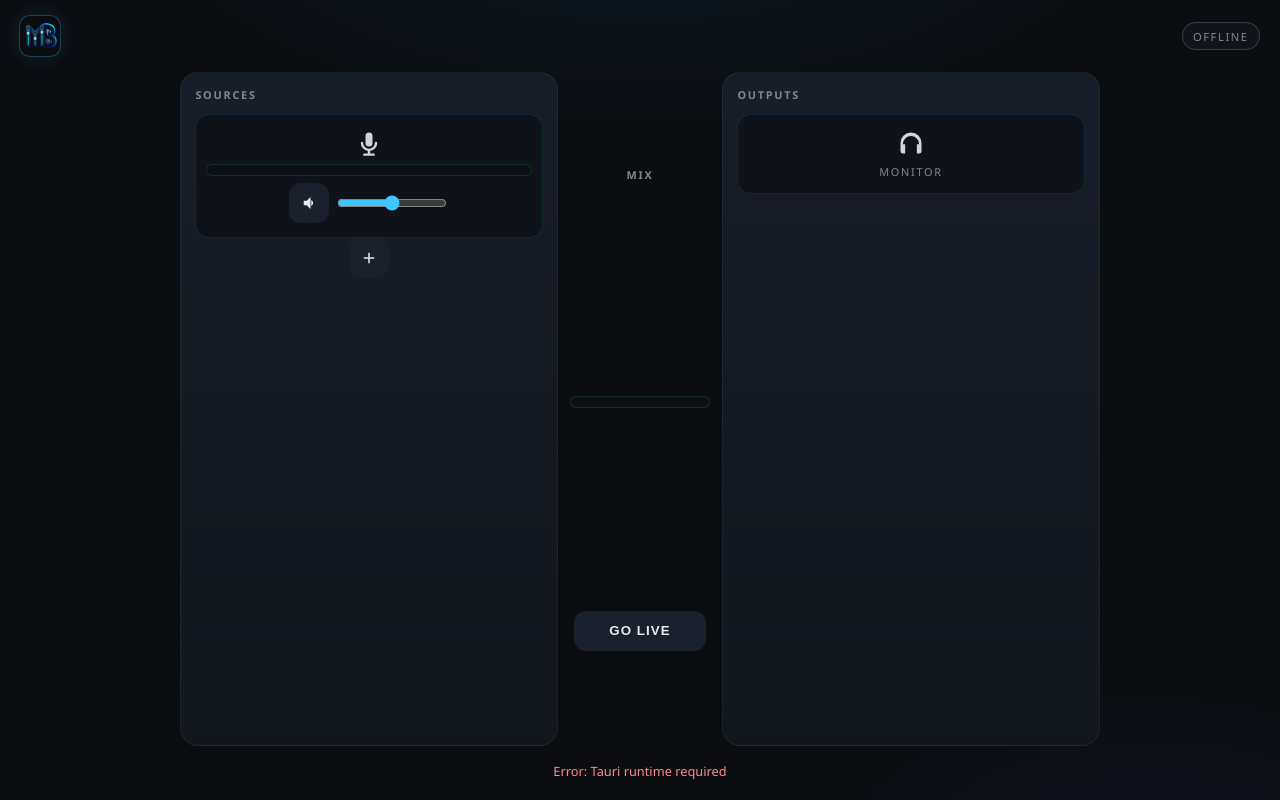
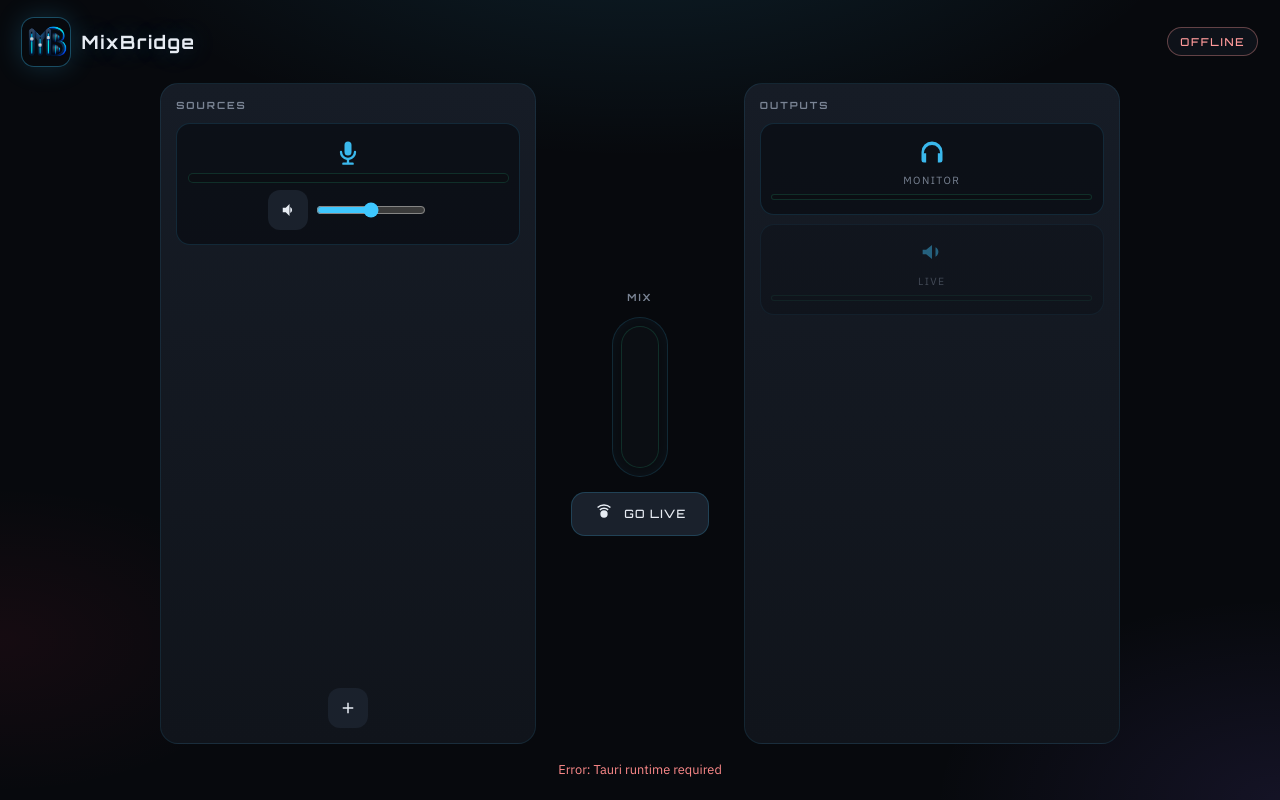
Before and after one commit to Scimonesays/MixBridge, a website built with Vite: page apps/desktop/index.html in a window 1280 px wide. Built offline with nearby package versions, Linux system fonts and the light colour scheme.

Commit message:
Start Phase 4 product shell with Sources-Mix-Outputs Go Live layout.
Align desktop UI with product doctrine: icon-first On Air control and independent Monitor/Live routes.

Co-authored-by: Cursor <cursoragent@cursor.com>

```diff
--- a/apps/desktop/index.html
+++ b/apps/desktop/index.html
@@ -5,57 +5,83 @@
     <meta name="viewport" content="width=device-width, initial-scale=1.0" />
     <title>MixBridge</title>
     <link rel="icon" type="image/png" href="/src/assets/branding/mixbridge-logo.png" />
+    <link rel="preconnect" href="https://fonts.googleapis.com" />
+    <link rel="preconnect" href="https://fonts.gstatic.com" crossorigin />
+    <link href="https://fonts.googleapis.com/css2?family=Orbitron:wght@500;700&family=IBM+Plex+Sans:wght@400;500;600&display=swap" rel="stylesheet" />
     <link rel="stylesheet" href="/src/styles.css" />
   </head>
   <body>
     <div id="app">
       <header class="top">
-        <img class="logo" src="/src/assets/branding/mixbridge-logo.png" alt="MixBridge" width="40" height="40" />
+        <div class="brand">
+          <img class="logo" src="/src/assets/branding/mixbridge-logo.png" alt="MixBridge" width="48" height="48" />
+          <span class="wordmark" aria-hidden="true">MixBridge</span>
+        </div>
         <span id="air-badge" class="badge" title="Broadcast state" aria-live="polite">Standby</span>
       </header>
 
       <main class="flow" aria-label="Sources mix outputs">
-        <section class="col" aria-label="Sources">
-          <h2 class="col-title">Sources</h2>
+        <section class="col sources" aria-labelledby="lbl-sources">
+          <h2 id="lbl-sources" class="col-title">Sources</h2>
+          <div id="source-list" class="stack">
             <div id="source-card" class="source-card" hidden>
               <svg class="glyph" viewBox="0 0 24 24" aria-hidden="true">
                 <path fill="currentColor" d="M12 3a3 3 0 0 1 3 3v6a3 3 0 1 1-6 0V6a3 3 0 0 1 3-3zm-7 9a1 1 0 0 1 2 0 5 5 0 0 0 10 0 1 1 0 1 1 2 0 7 7 0 0 1-6 6.93V21h3a1 1 0 1 1 0 2H8a1 1 0 1 1 0-2h3v-2.07A7 7 0 0 1 5 12z"/>
               </svg>
               <div class="meter-wrap" aria-hidden="true"><div id="source-meter" class="meter"></div></div>
               <div class="source-actions">
-              <button id="btn-mute" class="icon-btn" title="Mute" aria-label="Mute" aria-pressed="false">
+                <button id="btn-mute" class="icon-btn" type="button" title="Mute" aria-label="Mute" aria-pressed="false">
                   <svg width="18" height="18" viewBox="0 0 24 24" aria-hidden="true"><path fill="currentColor" d="M5 9v6h4l5 5V4L9 9H5zm12.5 3a4.5 4.5 0 0 0-2.5-4.03v8.06A4.5 4.5 0 0 0 17.5 12z"/></svg>
                 </button>
                 <input id="gain" type="range" min="0" max="200" value="100" title="Level" aria-label="Level" />
               </div>
             </div>
+          </div>
           <div class="row-actions">
-            <button id="btn-add-tone" class="icon-btn" title="Add tone source" aria-label="Add tone source">
+            <button id="btn-add-tone" class="icon-btn" type="button" title="Add tone" aria-label="Add tone">
               <svg width="18" height="18" viewBox="0 0 24 24" aria-hidden="true"><path fill="currentColor" d="M11 5h2v6h6v2h-6v6h-2v-6H5v-2h6z"/></svg>
             </button>
           </div>
         </section>
 
-        <section class="mix-core" aria-label="Mix">
-          <h2 class="col-title">Mix</h2>
-          <div class="meter-wrap" style="width:140px" aria-label="Master meter">
-            <div id="meter" class="meter" role="meter" aria-valuemin="0" aria-valuemax="100" aria-valuenow="0"></div>
+        <section class="mix-core" aria-labelledby="lbl-mix">
+          <h2 id="lbl-mix" class="col-title">Mix</h2>
+          <div class="master-ring" aria-hidden="true">
+            <div class="meter-wrap tall" aria-label="Master meter">
+              <div id="meter" class="meter vertical" role="meter" aria-valuemin="0" aria-valuemax="100" aria-valuenow="0"></div>
             </div>
-          <button id="btn-live" class="icon-btn live standby" title="Go Live" aria-label="Go Live" aria-pressed="false">GO LIVE</button>
+          </div>
+          <button id="btn-live" class="live-btn standby" type="button" title="Go Live" aria-label="Go Live" aria-pressed="false">
+            <svg class="live-glyph" width="22" height="22" viewBox="0 0 24 24" aria-hidden="true">
+              <circle cx="12" cy="12" r="4" fill="currentColor"/>
+              <path fill="none" stroke="currentColor" stroke-width="1.6" d="M7.5 7.5a6.4 6.4 0 0 1 9 0M5 5a10 10 0 0 1 14 0"/>
+            </svg>
+            <span id="live-label" class="live-label">Go Live</span>
+          </button>
         </section>
 
-        <section class="col" aria-label="Outputs">
-          <h2 class="col-title">Outputs</h2>
-          <div class="dest-card">
+        <section class="col outputs" aria-labelledby="lbl-outputs">
+          <h2 id="lbl-outputs" class="col-title">Outputs</h2>
+          <div class="stack">
+            <div class="dest-card" data-route="monitor" title="Monitor">
               <svg class="glyph" viewBox="0 0 24 24" aria-hidden="true">
                 <path fill="currentColor" d="M12 3a9 9 0 0 0-9 9v7a2 2 0 0 0 2 2h2v-8H5a7 7 0 0 1 14 0h-2v8h2a2 2 0 0 0 2-2v-7a9 9 0 0 0-9-9z"/>
               </svg>
-            <span class="col-title" style="margin:0">Monitor</span>
+              <span class="route-tag">Monitor</span>
+              <div class="meter-wrap thin" aria-hidden="true"><div id="monitor-meter" class="meter"></div></div>
+            </div>
+            <div id="live-route" class="dest-card dim" data-route="live" title="Live">
+              <svg class="glyph" viewBox="0 0 24 24" aria-hidden="true">
+                <path fill="currentColor" d="M4 10v4h3l5 4V6L7 10H4zm13.5 2a4.5 4.5 0 0 0-2.5-4v8a4.5 4.5 0 0 0 2.5-4z"/>
+              </svg>
+              <span class="route-tag">Live</span>
+              <div class="meter-wrap thin" aria-hidden="true"><div id="live-meter" class="meter"></div></div>
+            </div>
           </div>
         </section>
       </main>
 
-      <p id="status" class="status" role="status"></p>
+      <p id="status" class="status" role="status" aria-live="assertive"></p>
     </div>
     <script type="module" src="/src/main.js"></script>
   </body>
--- a/apps/desktop/src/main.js
+++ b/apps/desktop/src/main.js
@@ -1,9 +1,13 @@
 const airBadge = document.getElementById("air-badge");
 const meterEl = document.getElementById("meter");
 const sourceMeterEl = document.getElementById("source-meter");
+const monitorMeterEl = document.getElementById("monitor-meter");
+const liveMeterEl = document.getElementById("live-meter");
+const liveRoute = document.getElementById("live-route");
 const sourceCard = document.getElementById("source-card");
 const statusEl = document.getElementById("status");
 const btnLive = document.getElementById("btn-live");
+const liveLabel = document.getElementById("live-label");
 const btnMute = document.getElementById("btn-mute");
 
 let sourceId = null;
@@ -14,15 +18,29 @@ function showError(msg) {
   statusEl.textContent = msg || "";
 }
 
+function setMeter(el, peak, vertical) {
+  const pct = Math.min(100, Math.round((peak || 0) * 140));
+  if (vertical) {
+    el.style.height = `${pct}%`;
+    el.style.width = "100%";
+  } else {
+    el.style.width = `${pct}%`;
+  }
+  return pct;
+}
+
 function setAirVisual(live) {
   onAir = live;
   airBadge.textContent = live ? "On Air" : "Standby";
   airBadge.classList.toggle("on-air", live);
-  btnLive.textContent = live ? "ON AIR" : "GO LIVE";
+  airBadge.classList.remove("offline");
   btnLive.classList.toggle("standby", !live);
   btnLive.setAttribute("aria-pressed", live ? "true" : "false");
-  btnLive.setAttribute("aria-label", live ? "Go to Standby" : "Go Live");
+  btnLive.setAttribute("aria-label", live ? "Standby" : "Go Live");
   btnLive.title = live ? "Standby" : "Go Live";
+  liveLabel.textContent = live ? "On Air" : "Go Live";
+  liveRoute.classList.toggle("dim", !live);
+  liveRoute.classList.toggle("live-active", live);
 }
 
 async function invoke(cmd, args = {}) {
@@ -39,14 +57,18 @@ async function refreshStatus() {
     const running = (s.state || "").toLowerCase() === "running";
     setAirVisual(running);
     const m = await invoke("engine_meter");
-    const pct = Math.min(100, Math.round((m.peak || 0) * 140));
-    meterEl.style.width = `${pct}%`;
+    const peak = m.peak || 0;
+    const pct = setMeter(meterEl, peak, true);
     meterEl.setAttribute("aria-valuenow", String(pct));
-    sourceMeterEl.style.width = `${pct}%`;
+    setMeter(sourceMeterEl, peak, false);
+    setMeter(monitorMeterEl, peak, false);
+    setMeter(liveMeterEl, running ? peak : 0, false);
     showError("");
   } catch (e) {
     setAirVisual(false);
     airBadge.textContent = "Offline";
+    airBadge.classList.add("offline");
+    airBadge.classList.remove("on-air");
     showError(String(e));
   }
 }
--- a/apps/desktop/src/styles.css
+++ b/apps/desktop/src/styles.css
@@ -1,16 +1,17 @@
 :root {
   color-scheme: dark;
-  --bg: #0a0c10;
-  --panel: #12161d;
-  --panel-2: #181e28;
-  --text: #e8eaed;
-  --muted: #7d8794;
+  --bg: #07090d;
+  --panel: #10141b;
+  --panel-2: #161c26;
+  --text: #e7ecf3;
+  --muted: #7a8494;
   --cyan: #3ec7ff;
   --violet: #8b6cff;
-  --live: #ff3b5c;
+  --live: #ff2f55;
   --meter: #2ee6a6;
-  --ok: #3ec7ff;
-  font-family: "Segoe UI Variable Text", "Segoe UI", sans-serif;
+  --font-ui: "IBM Plex Sans", "Segoe UI", sans-serif;
+  --font-display: "Orbitron", "IBM Plex Sans", sans-serif;
+  font-family: var(--font-ui);
 }
 
 * { box-sizing: border-box; }
@@ -19,8 +20,9 @@ html, body {
   margin: 0;
   min-height: 100%;
   background:
-    radial-gradient(900px 480px at 50% -20%, rgba(62, 199, 255, 0.12), transparent 60%),
-    radial-gradient(700px 400px at 90% 110%, rgba(139, 108, 255, 0.08), transparent 50%),
+    radial-gradient(1000px 520px at 50% -18%, rgba(62, 199, 255, 0.14), transparent 58%),
+    radial-gradient(720px 420px at 100% 100%, rgba(139, 108, 255, 0.1), transparent 48%),
+    radial-gradient(500px 280px at 0% 80%, rgba(255, 47, 85, 0.06), transparent 55%),
     var(--bg);
   color: var(--text);
 }
@@ -29,8 +31,8 @@ html, body {
   min-height: 100vh;
   display: grid;
   grid-template-rows: auto 1fr auto;
-  gap: 1rem;
-  padding: 1rem 1.25rem 1.25rem;
+  gap: 1.1rem;
+  padding: 1.1rem 1.35rem 1.35rem;
 }
 
 .top {
@@ -40,70 +42,131 @@ html, body {
   gap: 1rem;
 }
 
+.brand {
+  display: flex;
+  align-items: center;
+  gap: 0.75rem;
+}
+
 .logo {
-  width: 40px;
-  height: 40px;
-  border-radius: 10px;
-  box-shadow: 0 0 0 1px rgba(62, 199, 255, 0.25), 0 0 24px rgba(62, 199, 255, 0.15);
+  width: 48px;
+  height: 48px;
+  border-radius: 12px;
+  box-shadow: 0 0 0 1px rgba(62, 199, 255, 0.3), 0 0 28px rgba(62, 199, 255, 0.2);
+}
+
+.wordmark {
+  font-family: var(--font-display);
+  font-weight: 700;
+  letter-spacing: 0.08em;
+  font-size: 1.15rem;
+  color: var(--text);
+  text-shadow: 0 0 24px rgba(62, 199, 255, 0.25);
 }
 
 .badge {
-  font-size: 0.7rem;
-  letter-spacing: 0.14em;
+  font-family: var(--font-display);
+  font-size: 0.68rem;
+  letter-spacing: 0.16em;
   text-transform: uppercase;
-  padding: 0.35rem 0.65rem;
+  padding: 0.4rem 0.75rem;
   border-radius: 999px;
   border: 1px solid rgba(125, 135, 148, 0.35);
   color: var(--muted);
-  background: rgba(18, 22, 29, 0.9);
+  background: rgba(16, 20, 27, 0.92);
+  transition: color 160ms ease, border-color 160ms ease, box-shadow 160ms ease, background 160ms ease;
 }
 
 .badge.on-air {
   color: #fff;
-  border-color: rgba(255, 59, 92, 0.7);
-  background: rgba(255, 59, 92, 0.18);
-  box-shadow: 0 0 18px rgba(255, 59, 92, 0.35);
+  border-color: rgba(255, 47, 85, 0.85);
+  background: rgba(255, 47, 85, 0.22);
+  box-shadow: 0 0 22px rgba(255, 47, 85, 0.45);
+  animation: air-pulse 1.4s ease-in-out infinite;
+}
+
+.badge.offline {
+  color: #ff9a9a;
+  border-color: rgba(255, 154, 154, 0.35);
+}
+
+@keyframes air-pulse {
+  0%, 100% { box-shadow: 0 0 16px rgba(255, 47, 85, 0.35); }
+  50% { box-shadow: 0 0 28px rgba(255, 47, 85, 0.65); }
 }
 
 .flow {
   display: grid;
-  grid-template-columns: 1fr auto 1fr;
-  gap: 0.75rem;
+  grid-template-columns: 1fr minmax(150px, 180px) 1fr;
+  gap: 0.85rem;
   align-items: stretch;
-  width: min(920px, 100%);
+  width: min(960px, 100%);
   margin: 0 auto;
 }
 
 .col {
   background: linear-gradient(180deg, var(--panel-2), var(--panel));
-  border: 1px solid rgba(62, 199, 255, 0.08);
+  border: 1px solid rgba(62, 199, 255, 0.1);
   border-radius: 18px;
-  padding: 0.9rem;
-  min-height: 280px;
+  padding: 0.95rem;
+  min-height: 300px;
+  display: flex;
+  flex-direction: column;
+  gap: 0.75rem;
 }
 
 .col-title {
-  margin: 0 0 0.75rem;
-  font-size: 0.68rem;
-  letter-spacing: 0.16em;
+  margin: 0;
+  font-family: var(--font-display);
+  font-size: 0.62rem;
+  letter-spacing: 0.2em;
   text-transform: uppercase;
   color: var(--muted);
 }
 
+.stack {
+  display: flex;
+  flex-direction: column;
+  gap: 0.55rem;
+  flex: 1;
+}
+
 .mix-core {
-  display: grid;
-  place-items: center;
-  gap: 0.75rem;
-  min-width: 140px;
+  display: flex;
+  flex-direction: column;
+  align-items: center;
+  justify-content: center;
+  gap: 0.9rem;
+  min-width: 150px;
+  padding: 0.5rem 0;
+}
+
+.master-ring {
+  width: 56px;
+  height: 160px;
+  padding: 8px;
+  border-radius: 28px;
+  background: rgba(10, 12, 16, 0.7);
+  border: 1px solid rgba(62, 199, 255, 0.16);
+  box-shadow: inset 0 0 24px rgba(62, 199, 255, 0.06);
 }
 
 .meter-wrap {
   width: 100%;
-  height: 12px;
+  height: 10px;
   border-radius: 999px;
   background: #0b0e13;
   overflow: hidden;
   border: 1px solid rgba(46, 230, 166, 0.15);
+}
+
+.meter-wrap.thin { height: 6px; }
+.meter-wrap.tall {
+  height: 100%;
+  width: 100%;
+  border-radius: 20px;
+  display: flex;
+  align-items: flex-end;
 }
 
 .meter {
@@ -111,24 +174,46 @@ html, body {
   width: 0%;
   background: linear-gradient(90deg, var(--meter), var(--cyan));
   box-shadow: 0 0 12px rgba(46, 230, 166, 0.45);
-  transition: width 40ms linear;
+  transition: width 40ms linear, height 40ms linear;
+}
+
+.meter.vertical {
+  width: 100%;
+  height: 0%;
+  background: linear-gradient(0deg, var(--meter), var(--cyan) 70%, #fff 100%);
 }
 
 .source-card, .dest-card {
   display: grid;
   justify-items: center;
   gap: 0.45rem;
-  padding: 0.85rem 0.6rem;
+  padding: 0.85rem 0.65rem;
   border-radius: 14px;
-  background: rgba(10, 12, 16, 0.55);
-  border: 1px solid rgba(62, 199, 255, 0.12);
+  background: rgba(7, 9, 13, 0.55);
+  border: 1px solid rgba(62, 199, 255, 0.14);
+  transition: border-color 160ms ease, box-shadow 160ms ease, opacity 160ms ease;
+}
+
+.dest-card.dim { opacity: 0.45; }
+.dest-card.live-active {
+  opacity: 1;
+  border-color: rgba(255, 47, 85, 0.55);
+  box-shadow: 0 0 18px rgba(255, 47, 85, 0.22);
 }
 
 .source-card .glyph,
 .dest-card .glyph {
   width: 28px;
   height: 28px;
-  opacity: 0.9;
+  opacity: 0.92;
+  color: var(--cyan);
+}
+
+.route-tag {
+  font-size: 0.65rem;
+  letter-spacing: 0.14em;
+  text-transform: uppercase;
+  color: var(--muted);
 }
 
 .source-actions, .row-actions {
@@ -152,7 +237,8 @@ html, body {
 }
 
 .icon-btn:hover { filter: brightness(1.12); }
-.icon-btn:focus-visible {
+.icon-btn:focus-visible,
+.live-btn:focus-visible {
   outline: 2px solid var(--cyan);
   outline-offset: 2px;
 }
@@ -160,32 +246,44 @@ html, body {
   box-shadow: 0 0 0 1px rgba(62, 199, 255, 0.55), 0 0 16px rgba(62, 199, 255, 0.25);
 }
 .icon-btn.danger.active {
-  box-shadow: 0 0 0 1px rgba(255, 59, 92, 0.6), 0 0 16px rgba(255, 59, 92, 0.28);
+  box-shadow: 0 0 0 1px rgba(255, 47, 85, 0.6), 0 0 16px rgba(255, 47, 85, 0.28);
 }
-.icon-btn.live {
-  width: auto;
-  min-width: 132px;
-  padding: 0 1rem;
+
+.live-btn {
+  display: inline-flex;
+  align-items: center;
+  gap: 0.55rem;
+  min-width: 138px;
+  justify-content: center;
+  padding: 0.7rem 1rem;
+  border: 0;
+  border-radius: 14px;
+  cursor: pointer;
+  font-family: var(--font-display);
+  font-size: 0.72rem;
+  letter-spacing: 0.1em;
+  text-transform: uppercase;
+  transition: background 160ms ease, color 160ms ease, box-shadow 160ms ease, transform 120ms ease;
+}
+
+.live-btn.standby {
+  background: #1a212c;
+  color: var(--text);
+  box-shadow: inset 0 0 0 1px rgba(62, 199, 255, 0.2);
+}
+
+.live-btn:not(.standby) {
   background: linear-gradient(180deg, #ff5a76, var(--live));
   color: #14040a;
-  font-weight: 700;
-  letter-spacing: 0.08em;
+  box-shadow: 0 0 24px rgba(255, 47, 85, 0.45);
+  animation: air-pulse 1.4s ease-in-out infinite;
 }
-.icon-btn.live.standby {
-  background: #1a212c;
-  color: var(--text);
-  font-weight: 600;
-}
+
+.live-btn:active { transform: scale(0.98); }
 
 #gain {
   width: 110px;
   accent-color: var(--cyan);
-}
-
-.transport {
-  display: flex;
-  justify-content: center;
-  gap: 0.75rem;
 }
 
 .status {
@@ -200,4 +298,16 @@ html, body {
   .flow {
     grid-template-columns: 1fr;
   }
+  .master-ring {
+    width: 160px;
+    height: 56px;
+  }
+  .meter-wrap.tall {
+    align-items: stretch;
+  }
+  .meter.vertical {
+    width: 0%;
+    height: 100%;
+    background: linear-gradient(90deg, var(--meter), var(--cyan) 70%, #fff 100%);
+  }
 }
```
Also changed, not shown: docs/ROADMAP.md (+1 -1 lines). Lines whose indentation alone changed are shown as unchanged.
